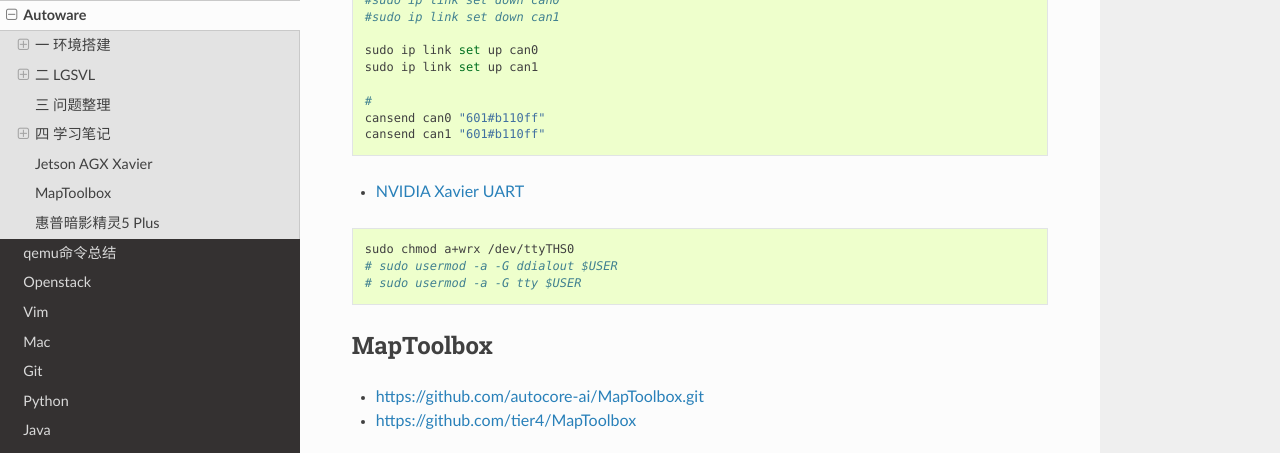
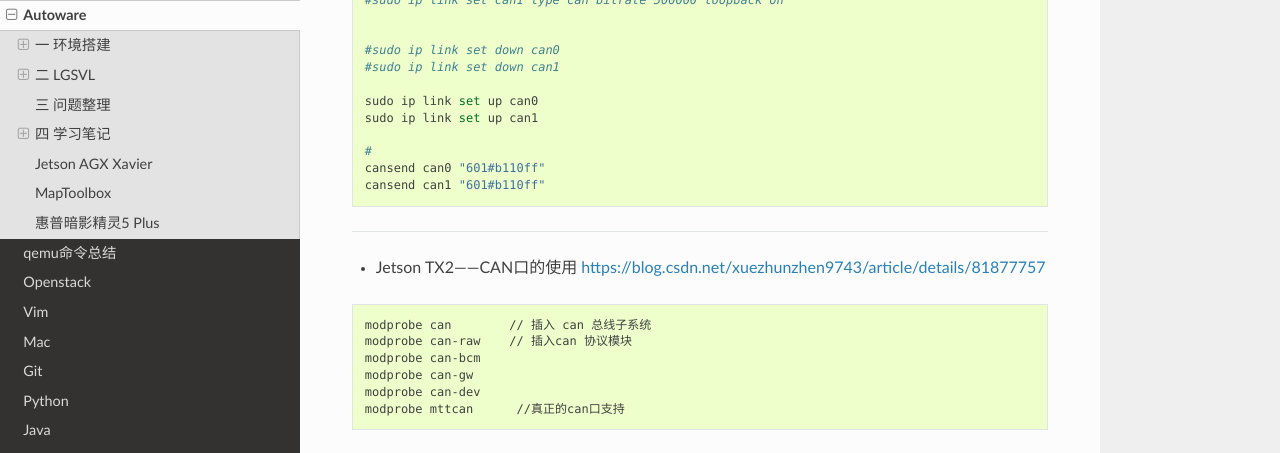
Before and after one commit to my-rds-store/my_space, a Sphinx documentation site: the page built from source/autoware/index.rst, in a window 1280 px wide and 900 px high, scrolled down 18899 px, cut to the strip 0-453 px from the top of the window. Built offline with Sphinx 7.4.7 and the Read the Docs theme 2.0.0, drawn with Linux system fonts in a browser that asks for light colours; some of the changed text lies outside the part shown.

Commit message:
update ...

```diff
--- a/source/autoware/index.rst
+++ b/source/autoware/index.rst
@@ -808,6 +811,8 @@
     sudo jetson_clocks --show
 
     suod -i  && echo 255 > /sys/devices/pwm-fan/target_pwm  # 风扇开到最大
+
+
 
 
 ----
@@ -857,6 +862,21 @@
     cansend can0 "601#b110ff"
     cansend can1 "601#b110ff"
 
+---------
+
+* Jetson TX2——CAN口的使用 `<https://blog.csdn.net/xuezhunzhen9743/article/details/81877757>`_
+
+
+.. code-block:: sh
+
+    modprobe can        // 插入 can 总线子系统
+    modprobe can-raw    // 插入can 协议模块
+    modprobe can-bcm
+    modprobe can-gw
+    modprobe can-dev
+    modprobe mttcan      //真正的can口支持
+
+---------
 
 * `NVIDIA Xavier UART <https://blog.csdn.net/weifengdq/article/details/103071182>`_
 
--- a/source/ros/index.rst
+++ b/source/ros/index.rst
@@ -2,6 +2,9 @@
 ROS
 #############
 
+
+* `ROS与QT语言入门教程 <https://www.ncnynl.com/category/ros-qt/>`_
+    * `ROS Qt Creator Plug-in <https://ros-qtc-plugin.readthedocs.io/en/latest/_source/How-to-Install-Users.html#installation>`_
 
 * `rospy [阅读中...] <https://www.ncnynl.com/archives/201611/1055.html>`_
 * `roscpp <https://www.ncnynl.com/archives/201701/1273.html>`_
```
Also changed, not shown: other parts of source/autoware/index.rst (+3 -0 lines).
